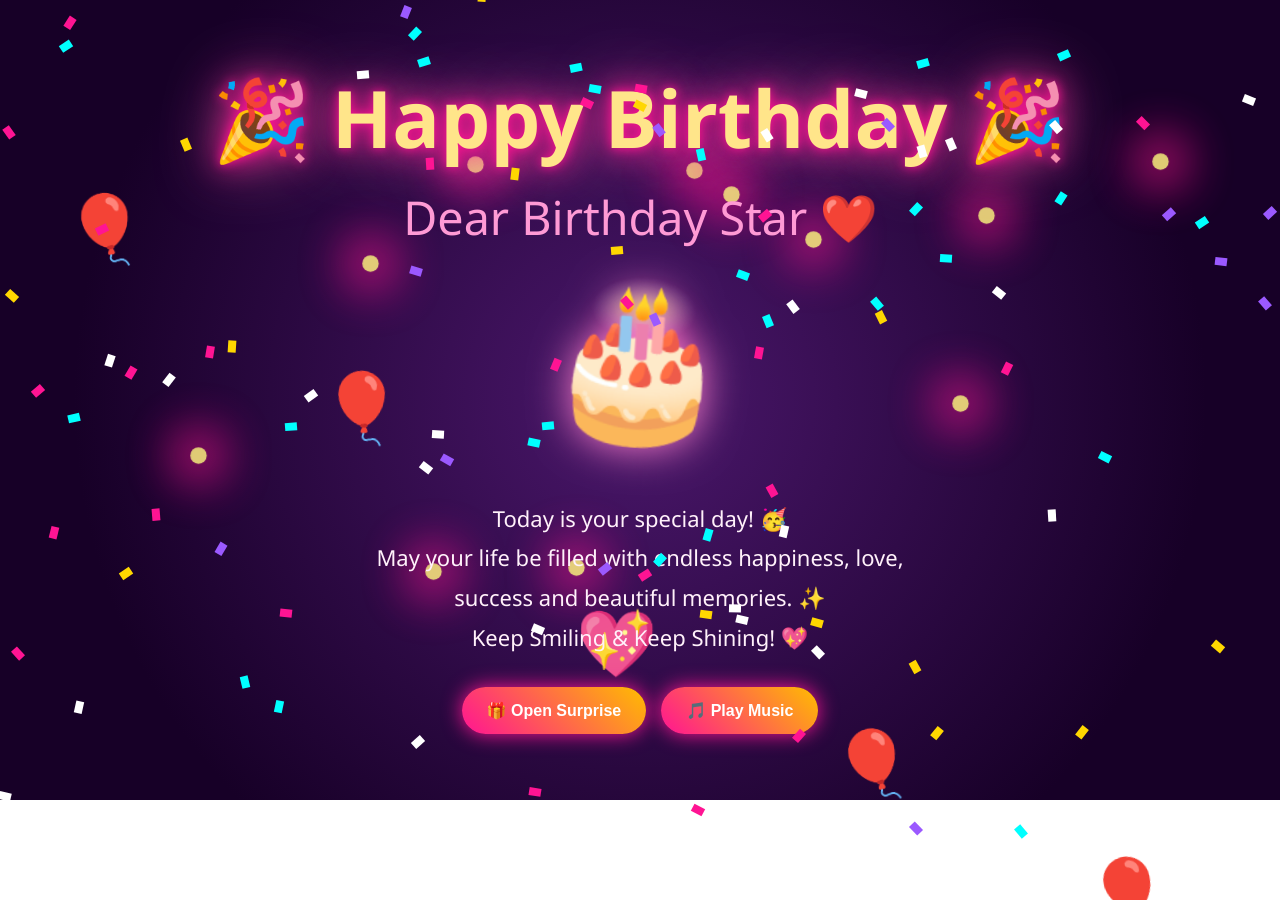
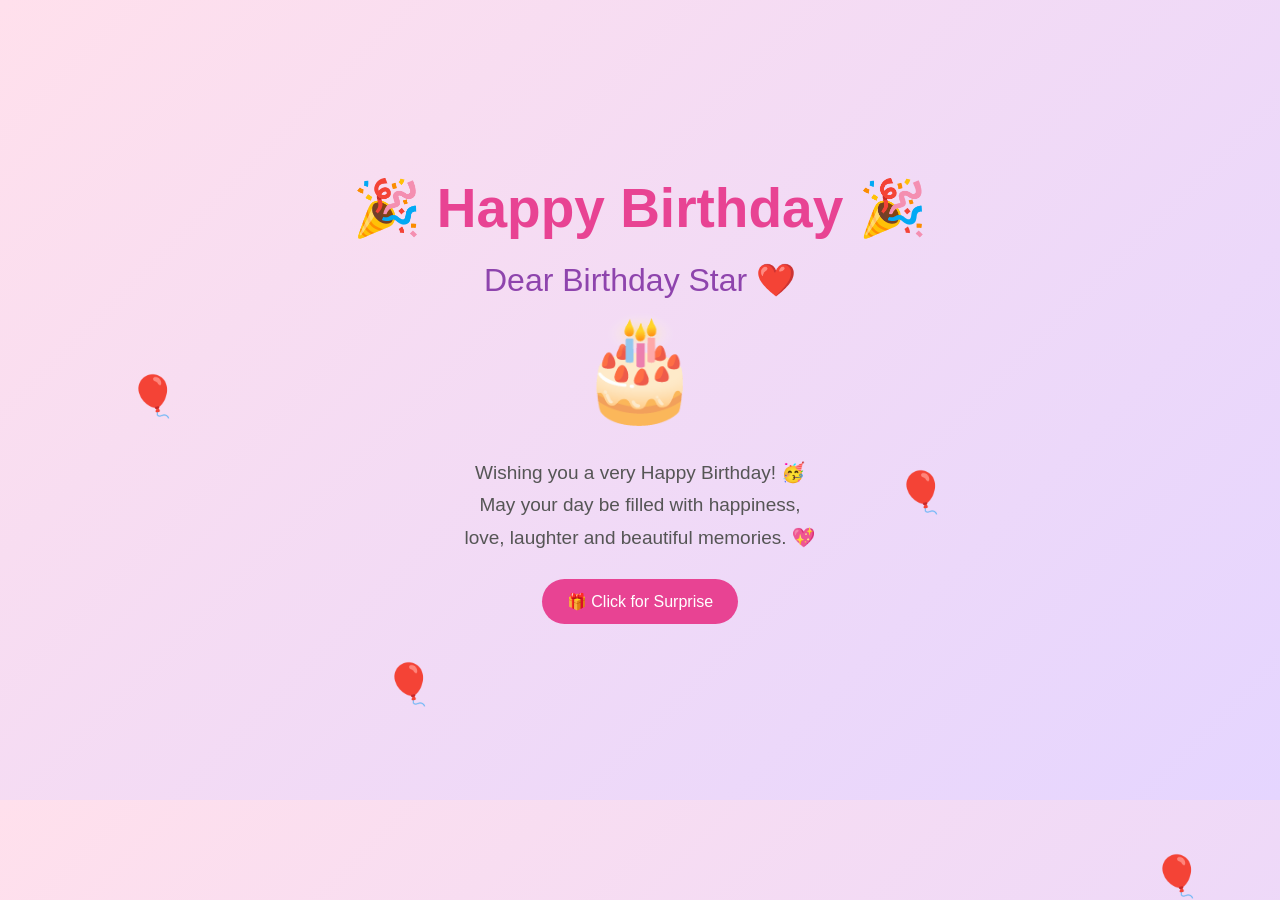
Before and after one commit to viveksharma89812/web_page, a plain HTML site: page index.html in a window 1280 px wide. Before the commit the page ends 800 px from the top, so only its background shows below. Drawn offline with Linux system fonts and the light colour scheme.

Commit message:
Update index.html

```diff
--- a/index.html
+++ b/index.html
@@ -5,7 +5,7 @@
 <meta charset="UTF-8">
 <meta name="viewport" content="width=device-width, initial-scale=1.0">
 
-<title>Happy Birthday ❤️</title>
+<title>Happy Birthday 🎂</title>
 
 <style>
 * {
@@ -16,198 +16,125 @@
 
 body {
     min-height: 100vh;
-    overflow-x: hidden;
-    background: radial-gradient(circle at center, #4b176c, #170027 75%);
-    font-family: 'Segoe UI', sans-serif;
-    color: white;
-    text-align: center;
-}
-
-/* Main Section */
-.container {
-    min-height: 100vh;
+    background: linear-gradient(135deg, #ffe0ec, #e5d5ff);
+    font-family: Arial, sans-serif;
     display: flex;
     justify-content: center;
     align-items: center;
-    flex-direction: column;
-    padding: 30px 15px;
-    position: relative;
-    z-index: 2;
+    overflow: hidden;
+}
+
+.container {
+    text-align: center;
+    padding: 25px;
+    width: 100%;
 }
 
 h1 {
-    font-size: clamp(32px, 7vw, 75px);
-    color: #ffe58a;
-    text-shadow: 0 0 10px #ff1493,
-                 0 0 30px #ff1493,
-                 0 0 60px #ff69b4;
-    animation: titleGlow 2s infinite alternate;
-}
-
-@keyframes titleGlow {
-    from { transform: scale(1); }
-    to { transform: scale(1.07); }
+    color: #e84393;
+    font-size: clamp(30px, 6vw, 55px);
+    animation: fadeIn 2s ease;
 }
 
 .name {
-    font-size: clamp(25px, 5vw, 42px);
-    color: #ff9ad5;
-    margin-top: 20px;
-    animation: heartbeat 1.5s infinite;
+    color: #8e44ad;
+    font-size: clamp(22px, 4vw, 32px);
+    margin: 20px 0;
 }
 
-@keyframes heartbeat {
-    50% { transform: scale(1.12); }
-}
-
-/* Birthday Cake */
 .cake {
-    font-size: clamp(90px, 18vw, 150px);
-    margin: 25px 0;
-    animation: cakeBounce 2s infinite;
-    filter: drop-shadow(0 0 20px #ff80cc);
-}
-
-@keyframes cakeBounce {
-    0%, 100% { transform: translateY(0) rotate(0); }
-    50% { transform: translateY(-18px) rotate(4deg); }
+    font-size: 100px;
+    margin: 20px;
+    animation: bounce 2s ease-in-out infinite;
 }
 
 .message {
-    font-size: clamp(15px, 3vw, 22px);
-    line-height: 1.8;
-    max-width: 600px;
-    color: #fff1fa;
-}
-
-/* Buttons */
-.buttons {
-    display: flex;
-    flex-wrap: wrap;
-    justify-content: center;
-    gap: 15px;
-    margin-top: 30px;
+    color: #555;
+    font-size: clamp(15px, 3vw, 19px);
+    line-height: 1.7;
 }
 
 button {
+    background: #e84393;
+    color: white;
     border: none;
-    padding: 14px 25px;
-    border-radius: 40px;
+    padding: 13px 25px;
+    border-radius: 25px;
+    margin-top: 25px;
     font-size: 16px;
-    font-weight: bold;
     cursor: pointer;
-    background: linear-gradient(45deg, #ff1493, #ffbd00);
-    color: white;
-    box-shadow: 0 0 20px #ff1493;
-    transition: .3s;
 }
 
 button:hover {
-    transform: scale(1.1);
-    box-shadow: 0 0 35px #ff1493;
+    background: #c21870;
 }
 
-/* Balloons */
+#surprise {
+    display: none;
+    margin-top: 20px;
+    color: #e84393;
+    font-size: 20px;
+    animation: fadeIn 1s ease;
+}
+
+/* Simple Animations */
+
+@keyframes fadeIn {
+    from { opacity: 0; }
+    to { opacity: 1; }
+}
+
+@keyframes bounce {
+    0%, 100% { transform: translateY(0); }
+    50% { transform: translateY(-10px); }
+}
+
+/* Floating Balloons */
+
 .balloon {
-    position: fixed;
-    bottom: -150px;
-    font-size: clamp(35px, 6vw, 65px);
-    animation: balloonFly linear infinite;
-    z-index: 1;
+    position: absolute;
+    bottom: -100px;
+    font-size: 40px;
+    animation: floatUp 10s linear infinite;
     pointer-events: none;
 }
 
-@keyframes balloonFly {
-    0% { transform: translateY(0) rotate(-10deg); }
-    50% { transform: translateY(-60vh) rotate(10deg); }
-    100% { transform: translateY(-120vh) rotate(-10deg); }
+@keyframes floatUp {
+    from { transform: translateY(0); }
+    to { transform: translateY(-120vh); }
 }
 
-/* Confetti */
-.confetti {
-    position: fixed;
-    top: -15px;
-    width: 8px;
-    height: 12px;
-    z-index: 3;
-    pointer-events: none;
-    animation: confettiFall linear infinite;
-}
+.b1 { left: 10%; animation-delay: 0s; }
+.b2 { left: 30%; animation-delay: 3s; }
+.b3 { left: 70%; animation-delay: 1s; }
+.b4 { left: 90%; animation-delay: 5s; }
 
-@keyframes confettiFall {
-    to {
-        transform: translateY(110vh) rotate(900deg);
+/* Mobile */
+
+@media(max-width: 600px) {
+    .cake {
+        font-size: 80px;
+    }
+
+    .container {
+        padding: 15px;
     }
 }
 
-/* Surprise Message */
-#surprise {
-    display: none;
-    margin-top: 25px;
-    padding: 20px;
-    border: 1px solid #ff8bd5;
-    border-radius: 20px;
-    background: rgba(255,255,255,.1);
-    box-shadow: 0 0 25px #ff1493;
-    animation: pop .7s ease;
-    font-size: clamp(17px, 3vw, 25px);
-    line-height: 1.6;
-}
-
-@keyframes pop {
-    from { transform: scale(0); opacity: 0; }
-    to { transform: scale(1); opacity: 1; }
-}
-
-/* Fireworks */
-.firework {
-    position: fixed;
-    width: 5px;
-    height: 5px;
-    border-radius: 50%;
-    background: #ffec80;
-    box-shadow: 0 0 15px 5px #ff1493;
-    animation: boom 1.2s ease-out forwards;
-    pointer-events: none;
-    z-index: 1;
-}
-
-@keyframes boom {
-    0% { transform: scale(1); opacity: 1; }
-    100% { transform: scale(18); opacity: 0; }
-}
-
-/* Mobile */
-@media(max-width: 600px) {
-    .container {
-        padding: 25px 18px;
-    }
-
-    .message {
-        max-width: 340px;
-    }
-
-    button {
-        padding: 13px 20px;
-        font-size: 14px;
-    }
-
-    .cake {
-        margin: 20px 0;
-    }
-}
-
-/* Reduce motion accessibility */
 @media(prefers-reduced-motion: reduce) {
     *, *::before, *::after {
-        animation-duration: 0.01ms !important;
-        animation-iteration-count: 1 !important;
+        animation: none !important;
     }
 }
 </style>
 </head>
 
 <body>
+
+<div class="balloon b1">🎈</div>
+<div class="balloon b2">🎈</div>
+<div class="balloon b3">🎈</div>
+<div class="balloon b4">🎈</div>
 
 <div class="container">
 
@@ -218,108 +145,26 @@ button:hover {
     <div class="cake">🎂</div>
 
     <div class="message">
-        Today is your special day! 🥳<br>
-        May your life be filled with endless happiness,
-        love, success and beautiful memories. ✨<br>
-        Keep Smiling & Keep Shining! 💖
+        Wishing you a very Happy Birthday! 🥳<br>
+        May your day be filled with happiness,<br>
+        love, laughter and beautiful memories. 💖
     </div>
 
-    <div class="buttons">
-        <button onclick="showSurprise()">
-            🎁 Open Surprise
-        </button>
-
-        <button onclick="toggleMusic()" id="musicBtn">
-            🎵 Play Music
-        </button>
-    </div>
+    <button onclick="showMessage()">
+        🎁 Click for Surprise
+    </button>
 
     <div id="surprise">
-        🎊 SURPRISE! 🎊<br>
-        You are one of a kind! ❤️<br>
-        May all your dreams come true! 🌹<br>
-        Lots of Love & Best Wishes! 🥰
+        ❤️ You are Special! ❤️<br>
+        Have a Wonderful Year Ahead! 🎂
     </div>
 
 </div>
 
-<!-- Background Music -->
-<audio id="birthdayMusic" loop>
-    <source src="https://www.soundhelix.com/examples/mp3/SoundHelix-Song-1.mp3" type="audio/mpeg">
-</audio>
-
 <script>
-
-// Floating Balloons
-const balloonEmojis = ["🎈", "🎈", "💖", "🎈", "🎈"];
-
-balloonEmojis.forEach((emoji, index) => {
-    const balloon = document.createElement("div");
-    balloon.className = "balloon";
-    balloon.innerHTML = emoji;
-    balloon.style.left = (index * 20 + 5) + "%";
-    balloon.style.animationDuration = (7 + Math.random() * 5) + "s";
-    balloon.style.animationDelay = (index * 1.2) + "s";
-    document.body.appendChild(balloon);
-});
-
-// Falling Confetti
-for (let i = 0; i < 100; i++) {
-    const confetti = document.createElement("div");
-    confetti.className = "confetti";
-
-    confetti.style.left = Math.random() * 100 + "vw";
-    confetti.style.backgroundColor =
-        ["#ff1493", "#ffd700", "#00ffff", "#ffffff", "#9b59ff"]
-        [Math.floor(Math.random() * 5)];
-
-    confetti.style.animationDuration = (3 + Math.random() * 5) + "s";
-    confetti.style.animationDelay = Math.random() * 5 + "s";
-
-    document.body.appendChild(confetti);
+function showMessage() {
+    document.getElementById("surprise").style.display = "block";
 }
-
-// Surprise
-function showSurprise() {
-    document.getElementById("surprise").style.display = "block";
-    createFireworks();
-}
-
-// Fireworks
-function createFireworks() {
-    for (let i = 0; i < 12; i++) {
-        const firework = document.createElement("div");
-        firework.className = "firework";
-
-        firework.style.left = Math.random() * 90 + 5 + "%";
-        firework.style.top = Math.random() * 70 + 10 + "vh";
-
-        document.body.appendChild(firework);
-
-        setTimeout(() => firework.remove(), 1300);
-    }
-}
-
-// Automatic Fireworks
-setInterval(createFireworks, 2500);
-
-// Music
-function toggleMusic() {
-    const music = document.getElementById("birthdayMusic");
-    const btn = document.getElementById("musicBtn");
-
-    if (music.paused) {
-        music.play().then(() => {
-            btn.innerHTML = "⏸ Pause Music";
-        }).catch(() => {
-            alert("Music could not be played. Please try again.");
-        });
-    } else {
-        music.pause();
-        btn.innerHTML = "🎵 Play Music";
-    }
-}
-
 </script>
 
 </body>
```
